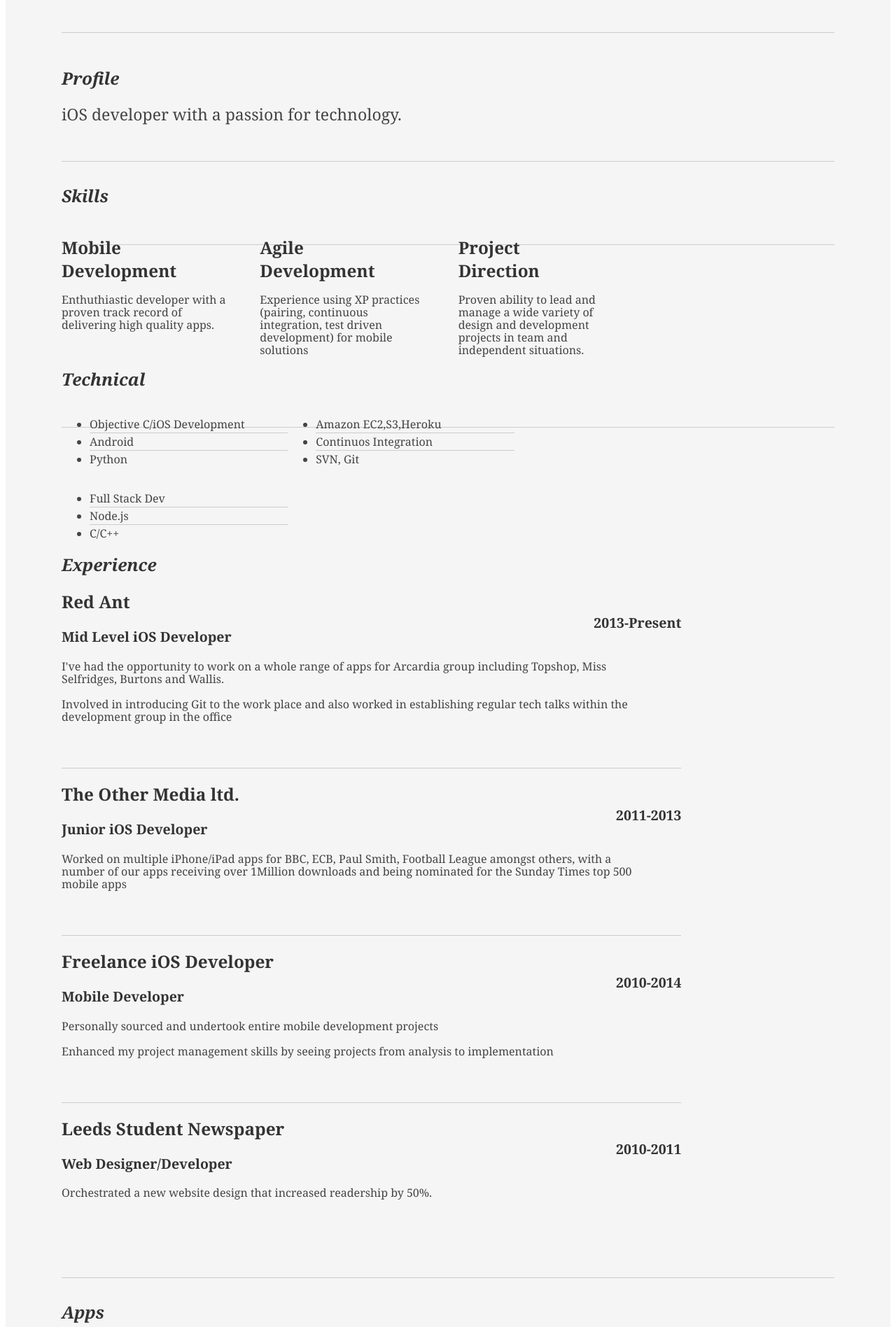
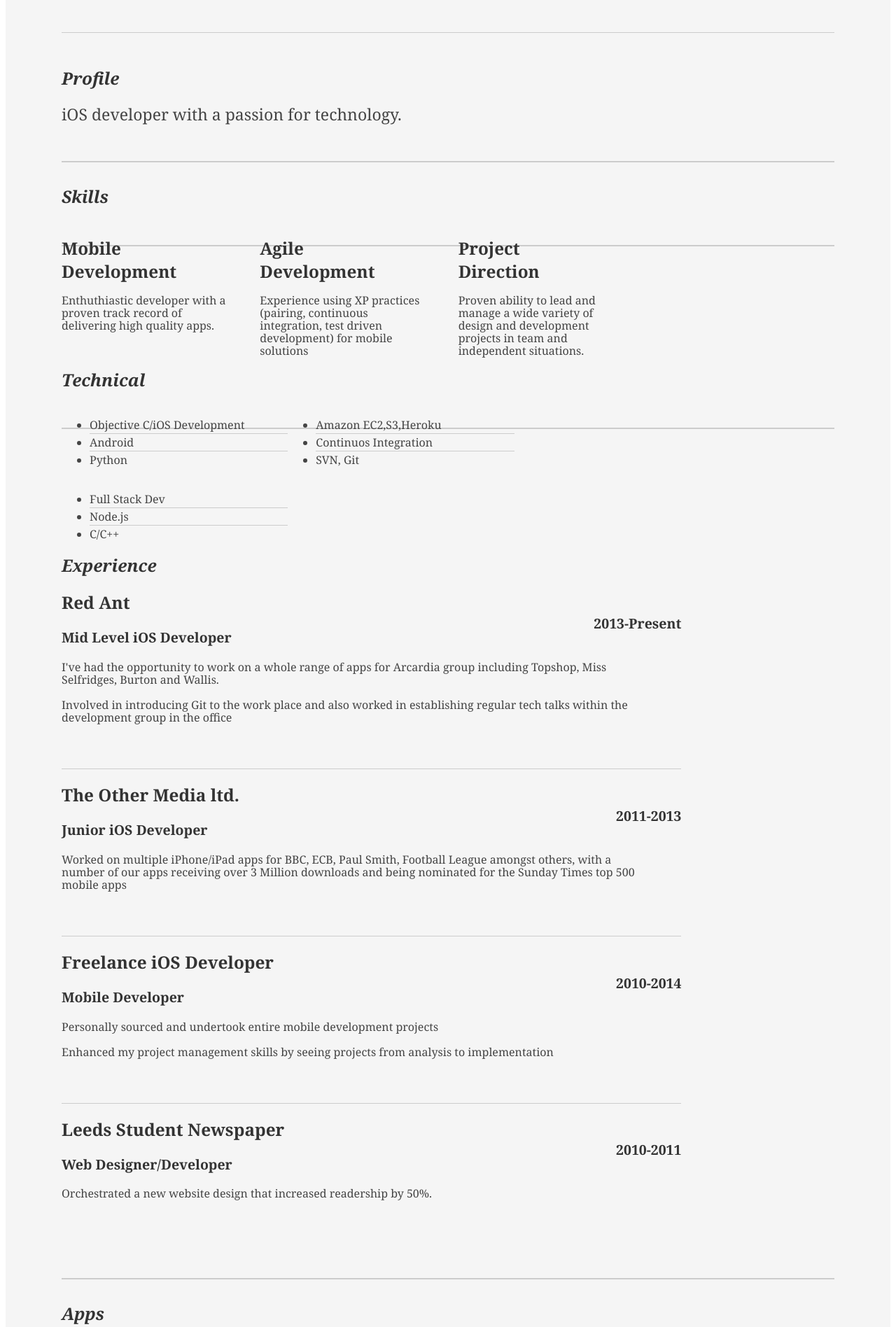
Before and after one commit to edwinbosire/edwinbosire.github.io, a Jekyll site: the page resume.html, which Jekyll copies as it is, in a window 1280 px wide. Shown: the part 359-2255 px from the top of the page at 70% size. Built offline with Jekyll 4.4.1, drawn with Linux system fonts in a browser that asks for light colours; a style sheet for code colours, icons or effects is not loaded.

Commit message:
Modified online cv

```diff
--- a/resume.css
+++ b/resume.css
@@ -18,8 +18,8 @@
 
 /* //-- yui-grids style overrides -- */
 body { font-family: Georgia; color: #444; }
-#inner { padding: 10px 80px; margin: 80px auto; background: #f5f5f5; border: solid #666; border-width: 8px 0 2px 0; }
-.yui-gf { margin-bottom: 2em; padding-bottom: 2em; border-bottom: 1px solid #ccc; }
+#inner { padding: 10px 80px; margin: 80px auto; background: #f5f5f5; border: solid #666; border-width: 8px 0px 2px 0; }
+.yui-gf { margin-bottom: 2em; padding-bottom: 2em; border-bottom: 2px solid #ccc; }
 
 /* //-- header, body, footer -- */
 #hd { margin: 2.5em 0 3em 0; padding-bottom: 1.5em; border-bottom: 1px solid #ccc }
@@ -39,7 +39,7 @@ p { font-size: 100%; line-height: 18px; padding-right: 3em; }
 a { color: #990003 }
 a:hover { text-decoration: none; }
 strong { font-weight: bold; }
-li { line-height: 24px; border-bottom: 1px solid #ccc; }
+li { line-height: 24px;border-bottom: 1px solid #ccc; }
 p.enlarge { font-size: 144%; padding-right: 6.5em; line-height: 24px; }
 p.enlarge span { color: #000 }
 .contact-info { margin-top: 7px; }
--- a/resume.html
+++ b/resume.html
@@ -109,7 +109,7 @@
 								<h2>Red Ant</h2>
 								<h3>Mid Level iOS Developer</h3>
 								<h4>2013-Present</h4>
-								<p>I've had the opportunity to work on a whole range of apps for Arcardia group including Topshop, Miss Selfridges, Burtons and Wallis.
+								<p>I've had the opportunity to work on a whole range of apps for Arcardia group including Topshop, Miss Selfridges, Burton and Wallis.
 									<br>
 								<br>Involved in introducing Git to the work place and also worked in establishing regular tech talks within the development group in the office</p>
 							</div>
@@ -118,7 +118,7 @@
 								<h2>The Other Media ltd.</h2>
 								<h3>Junior iOS Developer</h3>
 								<h4>2011-2013</h4>
-								<p>Worked on multiple iPhone/iPad apps for BBC, ECB, Paul Smith, Football League amongst others, with a number of our apps receiving over 1Million downloads and being nominated for the Sunday Times top 500 mobile apps</p>
+								<p>Worked on multiple iPhone/iPad apps for BBC, ECB, Paul Smith, Football League amongst others, with a number of our apps receiving over 3 Million downloads and being nominated for the Sunday Times top 500 mobile apps</p>
 							</div>
 
 							<div class="job">
```
